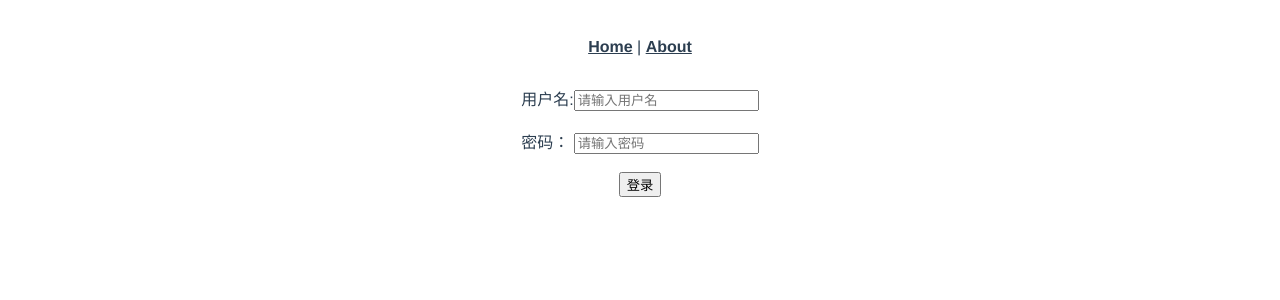
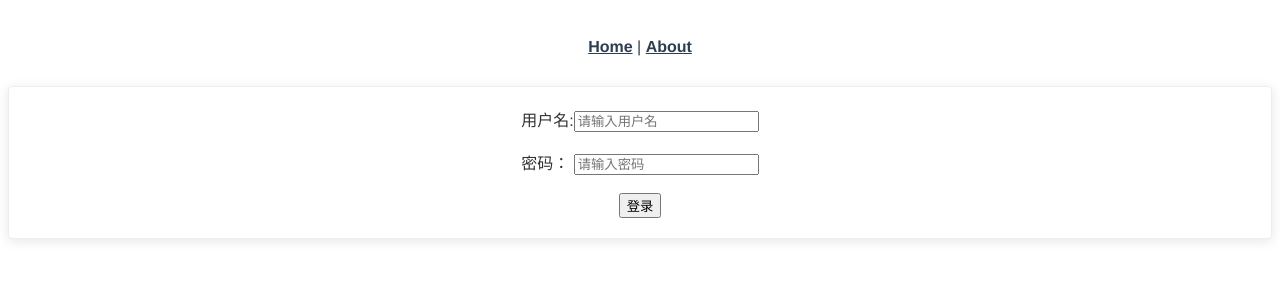
Before and after one commit to Leafeer/fr-coolRabbit, a Vue app in the folder index/: page /#/login in a window 1280 px wide. Shown: the top 300 px of the page. Built offline with nearby package versions, Linux system fonts and the light colour scheme; sample sign-in values are in the browser's storage.

Commit message:
1.添加element配置

```diff
--- a/index/src/components/base/Login.vue
+++ b/index/src/components/base/Login.vue
@@ -1,11 +1,11 @@
 <template>
-  <div>
+  <el-card>
       用户名:<input type="text" v-model="loginForm.username" placeholder="请输入用户名"/>
       <br><br>
       密码： <input type="password" v-model="loginForm.password" placeholder="请输入密码"/>
       <br><br>
       <button v-on:click="login">登录</button>
-  </div>
+  </el-card>
 </template>
 
 <script>
@@ -30,7 +30,7 @@
           login(obj).then(res => {
             const { message, data } = res;
             if (res.code === 200) {
-              this.$router.replace({path: '/'})
+              // this.$router.replace({path: '/'})
             }
           });
         // this.$axios
--- a/index/src/main.js
+++ b/index/src/main.js
@@ -3,6 +3,7 @@
 import router from './router'
 import store from './store'
 import ElementUI from 'element-ui';
+import 'element-ui/lib/theme-chalk/index.css'
 
 // 调用接口方法
 
```
